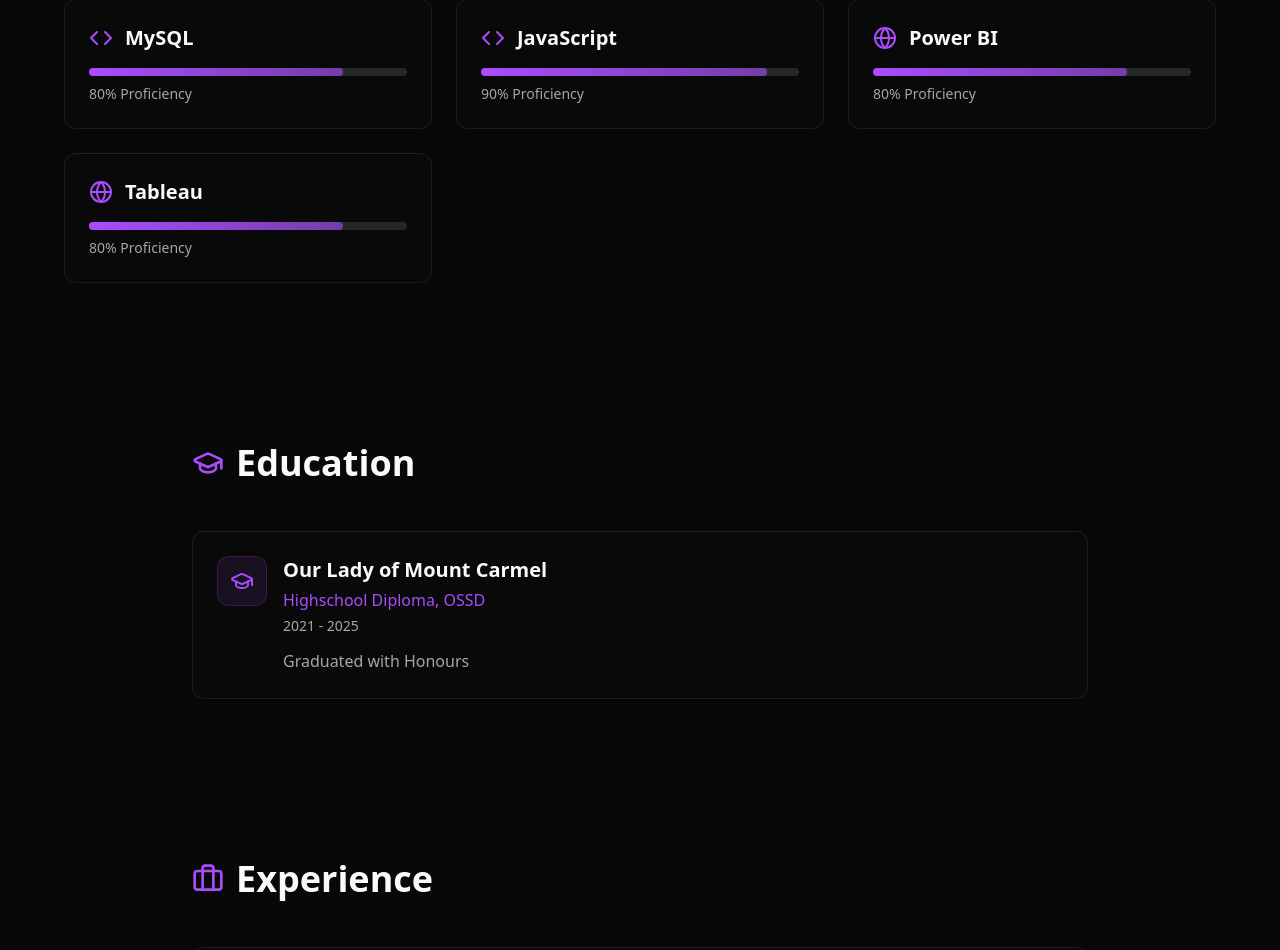
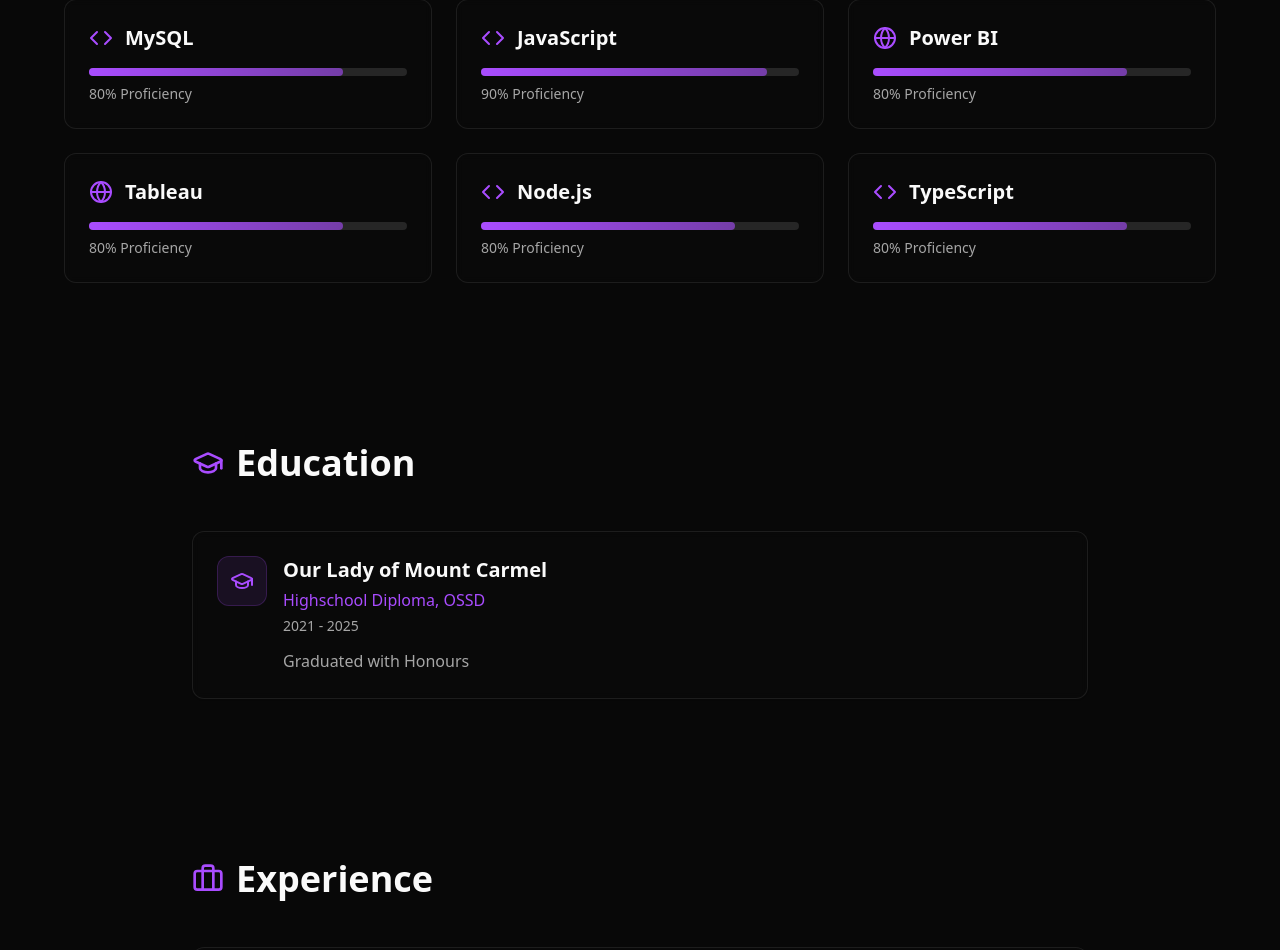
Before and after one commit to syed24aura-alt/syed-qadri-showcase-28, a React (Vite) app: page / in a window 1280 px wide. Shown: the part 1708-2658 px from the top of the page. Built offline with nearby package versions, Linux system fonts and the light colour scheme; the HTML template or start-up script is replaced by a standard one.

Commit message:
Add Node.js and TypeScript skills

```diff
--- a/src/pages/Index.tsx
+++ b/src/pages/Index.tsx
@@ -69,6 +69,14 @@ const Index = () => {
   }, {
     name: "Tableau",
     icon: Globe,
+    level: 80
+  }, {
+    name: "Node.js",
+    icon: Code,
+    level: 80
+  }, {
+    name: "TypeScript",
+    icon: Code,
     level: 80
   }];
   const education = [{
```
